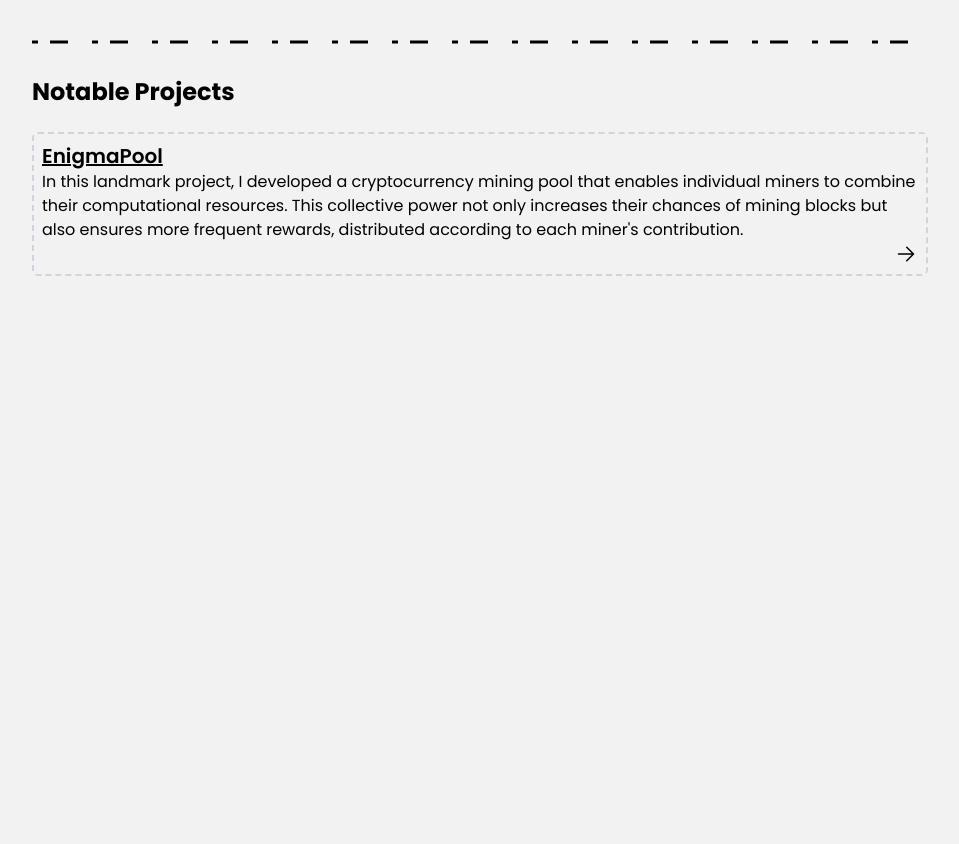
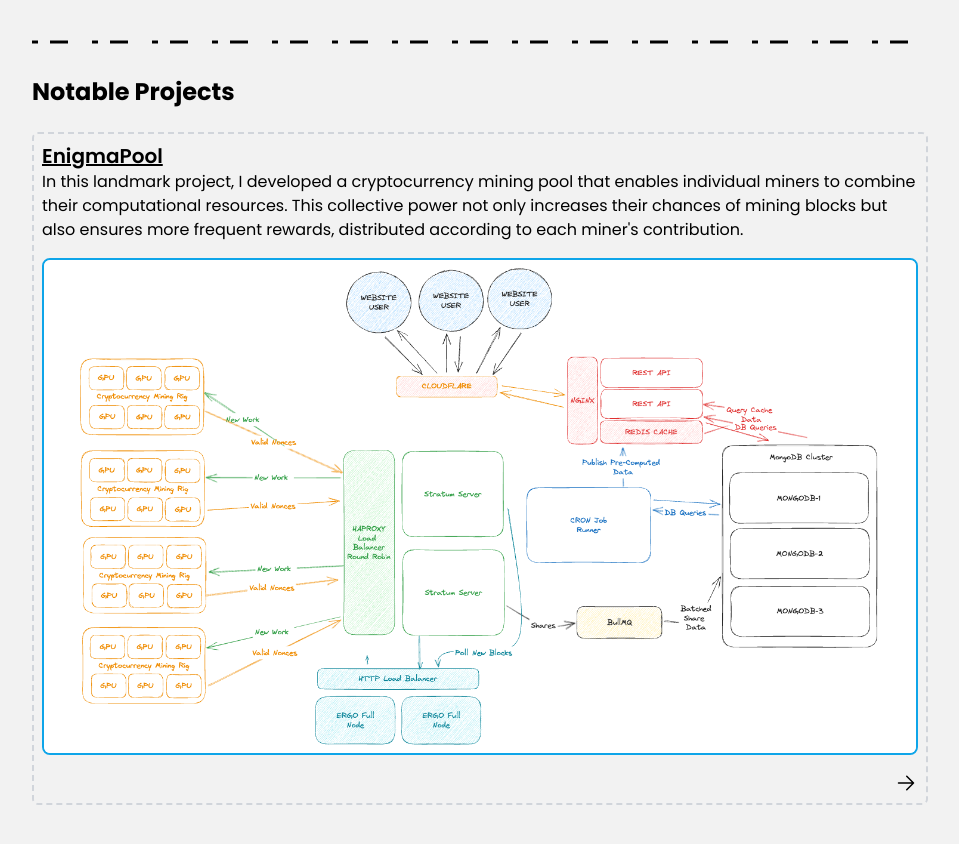
Before and after one commit to prosavage/personal-site-v3, a Next.js app: page / in a window 1280 px wide. Shown: the part 440-1284 px from the top of the page, without its empty margins (160-1119 px from the left). Before the commit the page ends 812 px from the top, so only its background shows below. Built offline with nearby package versions, Linux system fonts and the light colour scheme.

Commit message:
Use image on top level

```diff
--- a/src/app/components/notable-projects/NotableProjectEntry.tsx
+++ b/src/app/components/notable-projects/NotableProjectEntry.tsx
@@ -10,18 +10,23 @@ interface NotableProjectProps {
 }
 
 export const NotableProjectEntry: React.FC<NotableProjectProps> = ({
-      title, children
+      title, children, href
 }) => {
       const router = useRouter()
+
+      router.prefetch(href)
       return (
             <div
-                  data-location={"/projects/enigmapool"}
+                  // data-location={href}
                   onClick={() => router.push("/projects/enigmapool")}
                   className="flex flex-col w-full border-2 border-dashed hover:border-solid rounded-md border-gray-300 mt-4 p-2 cursor-pointer group"
             >
                   <p className="text-xl underline font-semibold group-hover:decoration-sky-500 ease-in-out duration-200">{title}</p>
                   {children}
-                  <ArrowRight className={"w-6 h-6 group-hover:text-sky-500 self-end ease-in-out duration-200 group-hover:animate-[bounceRight_1s_ease-in-out_infinite]"} />
+                  <div className="flex flex-row justify-end w-full">
+                        <p className="mr-1 hidden group-hover:block group-hover:text-sky-500">Learn More</p>
+                        <ArrowRight className={"w-6 h-6 group-hover:text-sky-500 self-end ease-in-out duration-200 group-hover:animate-[bounceRight_1s_ease-in-out_infinite]"} />
+                  </div>
             </div>
       );
 }
--- a/src/app/projects/components/ArticleImage.tsx
+++ b/src/app/projects/components/ArticleImage.tsx
@@ -3,18 +3,20 @@ import React from "react"
 
 interface ArticleImageProps {
       src: string
+      alt: string
+      className: string
 }
 
-export const ArticleImage: React.FC<ArticleImageProps> = ({ src }) => {
+export const ArticleImage: React.FC<ArticleImageProps> = ({ src, alt, className }) => {
       return (
             <Image
             src={src}
-            alt={"dab"}
+            alt={alt}
             width={0}
             height={0}
             sizes="100vw"
             style={{ width: '100%', height: 'auto' }} // optional
-            className="rounded-lg border-2 border-sky-500"
+            className={"rounded-lg border-2 border-sky-500 " + className}
           />
       );
 }
--- a/src/app/projects/enigmapool/article.mdx
+++ b/src/app/projects/enigmapool/article.mdx
@@ -19,7 +19,7 @@ These sought-after keys, referred to as nonces (numbers utilized once), are disp
 
 
 ### How Stratum Server Works:
-<ArticleImage src="/article/enigmapool/stratum-server-communication-breakdown.png"/>
+<ArticleImage src="/article/enigmapool/stratum-server-communication-breakdown.png" alt={"stratum server communication breakdown"}/>
 
 #### Cryptocurrency Mining Rig ↔ Stratum Server
 - **New Work:** With every notification of a new block from the Ergo Full Node, the stratum server crafts a fresh work package for the miner. This package, created through the precomputation of several values using block information, is then transmitted to the cryptocurrency mining rig.
@@ -69,7 +69,7 @@ I opted to utilize [React](https://reactjs.org/) to build the website, while dep
 I built the website using [NextJS](https://nextjs.org/) and deployed it on [Vercel](https://vercel.com/). Which automatically deploys my code, and uses edge-cdns to ensure my website is located close to all possible users.
 
 #### An Insight into the Architecture
-<ArticleImage src="/article/enigmapool/architecture-breakdown.png"/>
+<ArticleImage src="/article/enigmapool/architecture-breakdown.png" alt="architecture breakdown"/>
 
 - **HAProxy & Stratum Servers:** Functioning as the stratum servers' load balancer, the HAProxy facilitates the efficient distribution of traffic, adopting a round-robin approach to channel connections to various stratum servers. It also manages SSL termination - a optional feature in bidirectional TCP sockets of the stratum protocol. Since SSL not required for getting from HAProxy to Stratum Server, it is terminated at the load balancer level. Additionally, the presence of multiple stratum servers not only distributes user load evenly but serves as a redundancy measure, ensuring continuity in the event of a server malfunction.
 
--- a/src/app/sections/NotableProjects.tsx
+++ b/src/app/sections/NotableProjects.tsx
@@ -1,5 +1,6 @@
 import React from "react"
 import { NotableProjectEntry } from "../components/notable-projects/NotableProjectEntry";
+import { ArticleImage } from "../projects/components/ArticleImage";
 
 interface NotableProjectsProps {
 
@@ -11,6 +12,11 @@ export const NotableProjects: React.FC<NotableProjectsProps> = ({ }) => {
                   <p className="h-10 text-xl md:text-2xl font-bold">Notable Projects</p>
                   <NotableProjectEntry title={"EnigmaPool"} href={"/projects/enigmapool"}>
                         <p>In this landmark project, I developed a cryptocurrency mining pool that enables individual miners to combine their computational resources. This collective power not only increases their chances of mining blocks but also ensures more frequent rewards, distributed according to each miner&apos;s contribution.</p>
+                        <ArticleImage
+                              className={"my-4 border-gray-500 group-hover:border-sky-500"}
+                              src="/article/enigmapool/architecture-breakdown.png"
+                              alt={"architecture"}
+                        />
                   </NotableProjectEntry>
             </div>
       );
```
